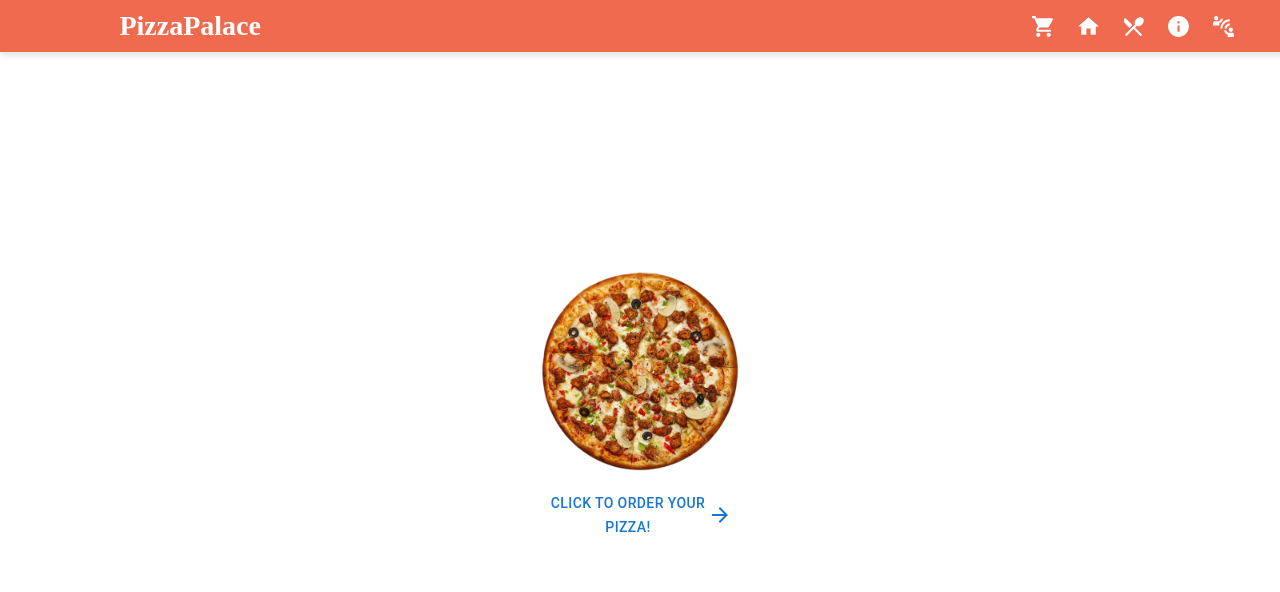
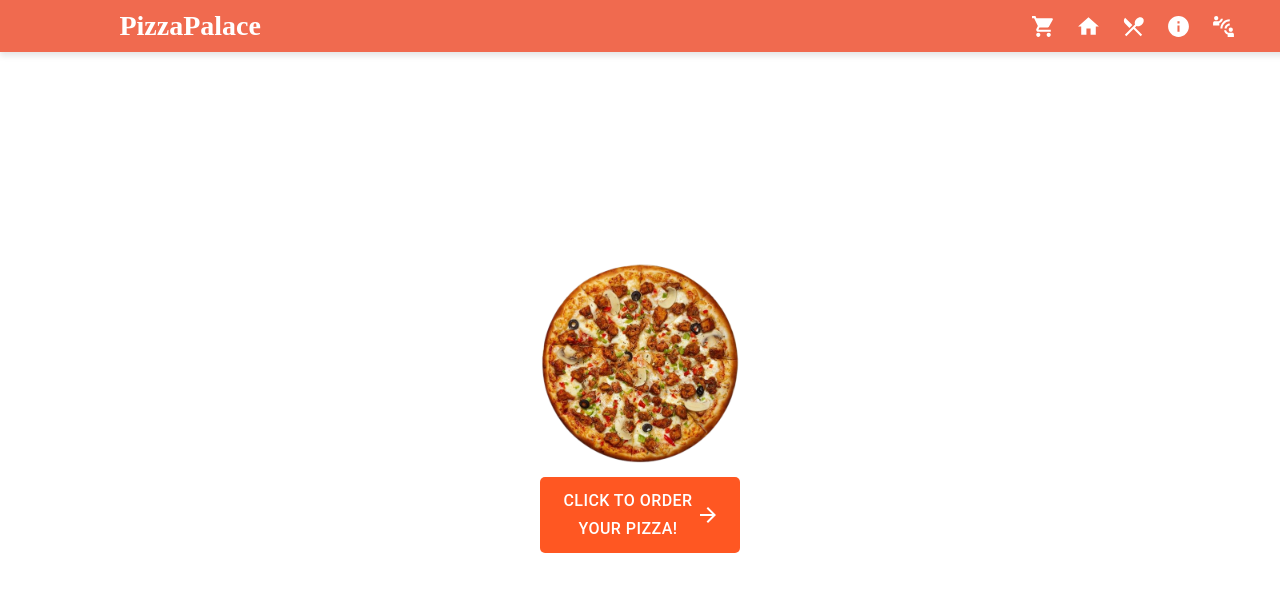
Before and after one commit to SajiGanguly/Vite-React-Pizza-Customization-Calculator, a React (Vite) app: page / in a window 1280 px wide. Shown: the top 592 px of the page. Built offline with nearby package versions, Linux system fonts and the light colour scheme.

Commit message:
Added styling to the Homepage button

```diff
--- a/src/pages/Homepage.jsx
+++ b/src/pages/Homepage.jsx
@@ -18,9 +18,19 @@ const styles = {
     width: "100%",
   },
   button: {
+    backgroundColor: "#ff5722",
+    color: "#ffffff",
+    padding: "10px 20px",
+    fontSize: "16px",
+    borderRadius: "5px",
     display: "inline-flex",
     alignItems: "center",
     marginTop: "10px",
+    justifyContent: "center",
+    cursor: "pointer",
+    border: "none",
+    outline: "none",
+    transition: "background-color 0.3s ease",
   },
 };
 
@@ -38,6 +48,14 @@ function Homepage() {
 
       <div style={styles.container}>
         <div style={styles.content}>
+          <motion.img
+            src="/assets/pizzaNew.png"
+            alt="Pizza"
+            style={{ width: "100%", height: "auto" }}
+            initial={{ opacity: 0, x: "-100vw", rotate: 0 }}
+            animate={{ opacity: 1, x: 0, rotate: 360 }}
+            transition={{ type: "spring", stiffness: 50 }}
+          />
           <motion.div
             initial={{ opacity: 0, scale: 0.8 }}
             animate={{ opacity: 1, scale: 1 }}
@@ -45,14 +63,6 @@ function Homepage() {
             whileHover={{ scale: 1.1 }}
             style={{ width: "100%" }}
           >
-            <motion.img
-              src="/assets/pizzaNew.png"
-              alt="Pizza"
-              style={{ width: "100%", height: "auto" }}
-              initial={{ opacity: 0, x: "-100vw", rotate: 0 }}
-              animate={{ opacity: 1, x: 0, rotate: 360 }}
-              transition={{ type: "spring", stiffness: 50 }}
-            />
             <Button onClick={goToMainpage} style={styles.button}>
               Click to order your pizza!
               <ArrowForwardOutlinedIcon />
```
